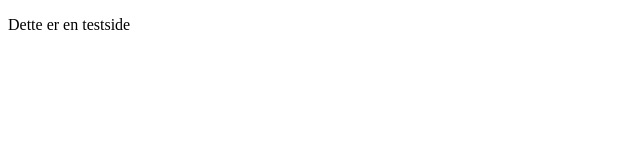
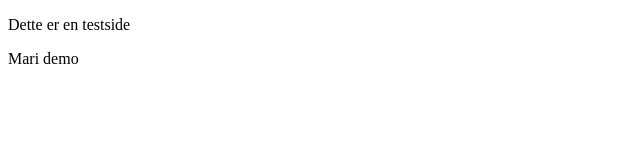
Before and after one commit to torilapelthun/Test, a plain HTML site: page pages/test1.html in a window 1280 px wide. Shown: the full height of the page, 0-640 px from the left. Drawn offline with Linux system fonts and the light colour scheme.

Commit message:
Commit linjer av kode

```diff
--- a/pages/test1.html
+++ b/pages/test1.html
@@ -6,5 +6,7 @@
 
     <main>
         <p>Dette er en testside</p>
+        <p>Mari demo</p>
+
     </body>
 </html>
```
